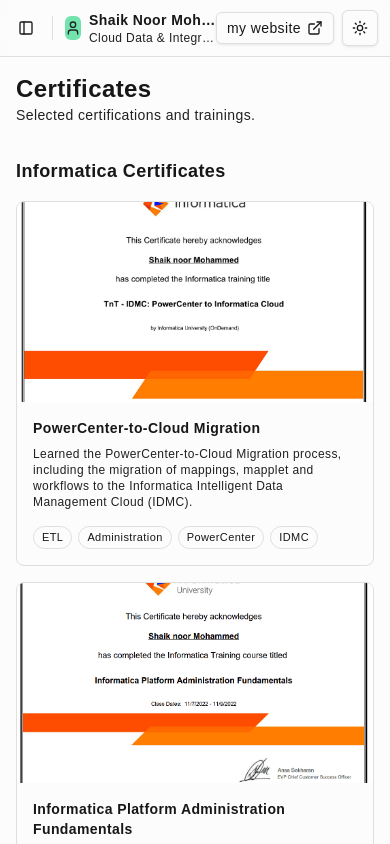
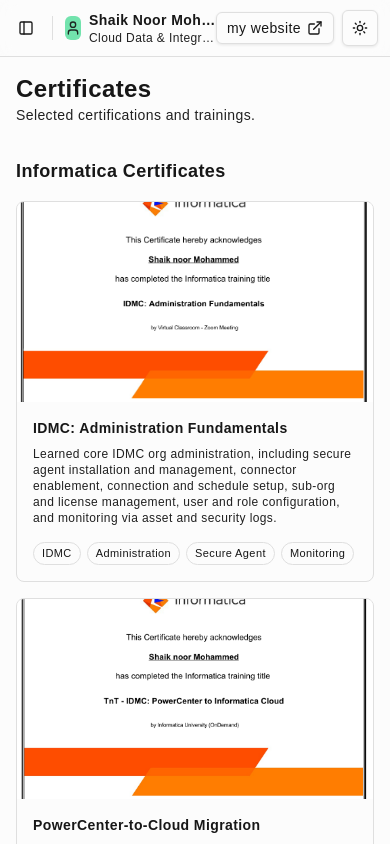
Before and after one commit to shaik-noor/resume, a Next.js app: page /certificates in a window 390 px wide. Shown: the top 844 px of the page. Built offline with nearby package versions, Linux system fonts and the light colour scheme.

Commit message:
feat(certificates): add IDMC certificate and refactor display component
Add new IDMC Admin Fundamentals certificate image and details. Refactor certificates page to use new CertificatesGrid component with modal dialog for better UX. Remove redundant padding in about page card content.

```diff
--- a/app/about/page.tsx
+++ b/app/about/page.tsx
@@ -120,7 +120,7 @@
 					</div>
 					<div className="grid gap-3 sm:grid-cols-3">
 						<Card>
-							<CardContent className="py-4">
+							<CardContent>
 								<div className="flex items-baseline justify-between">
 									<span className="text-xs text-muted-foreground">
 										Experience
@@ -135,7 +135,7 @@
 							</CardContent>
 						</Card>
 						<Card>
-							<CardContent className="py-4">
+							<CardContent >
 								<span className="text-xs text-muted-foreground">Company</span>
 								<p className="mt-2 text-xl font-semibold tracking-tight">
 									Informatica
@@ -143,7 +143,7 @@
 							</CardContent>
 						</Card>
 						<Card>
-							<CardContent className="py-4">
+							<CardContent>
 								<span className="text-xs text-muted-foreground">Focus</span>
 								<p className="mt-2 text-xl font-semibold tracking-tight">
 									PowerCenter · IDMC · Cloud ETL
--- a/app/certificates/page.tsx
+++ b/app/certificates/page.tsx
@@ -3,7 +3,7 @@
 	alternates: { canonical: "/certificates" },
 };
 
-import Image from "next/image";
+import CertificatesGrid from "@/components/certificates-grid";
 type Certificate = {
 	title: string;
 	image: string;
@@ -15,6 +15,14 @@
 export default function CertificatesPage() {
 	// Informatica certificates (images expected under `public/assets/certificates/*`)
 	const informaticaCertificates: Certificate[] = [
+				{
+			title:
+			"IDMC: Administration Fundamentals",
+			image: "/assets/certificates/IDMC-Admin-Fundamentals.png",
+			description:
+				"Learned core IDMC org administration, including secure agent installation and management, connector enablement, connection and schedule setup, sub-org and license management, user and role configuration, and monitoring via asset and security logs.",
+			skills: ["IDMC", "Administration", "Secure Agent", "Monitoring"],
+		},
 		{
 			title: "PowerCenter-to-Cloud Migration",
 			image: "/assets/certificates/PC-TO-IDMC-certificate.png",
@@ -57,14 +65,7 @@
 				"Integrate applications and systems, implement business processes using process designer that can access data from on-premise as well as cloud, and expose them as composite APIs.",
 			skills: ["Informatica", "ETL", "Data Integration", "CAI"],
 		},
-		{
-			title:
-			"IDMC: Administration Fundamentals",
-			image: "/assets/informatica_logo.jpg",
-			description:
-				"Learned core IDMC org administration, including secure agent installation and management, connector enablement, connection and schedule setup, sub-org and license management, user and role configuration, and monitoring via asset and security logs.",
-			skills: ["IDMC", "Administration", "Secure Agent", "Monitoring"],
-		},
+
 	];
 
 	// Other certificates
@@ -141,92 +142,10 @@
 					Selected certifications and trainings.
 				</p>
 			</header>
-
-			{/* Informatica */}
-			<div className="space-y-4">
-				<h2 className="text-lg font-semibold">Informatica Certificates</h2>
-				<div className="grid gap-4 sm:grid-cols-2">
-					{informaticaCertificates.map((c) => (
-						<div
-							key={c.title}
-							className="rounded-lg border p-0 overflow-hidden"
-						>
-							<div className="aspect-video w-full bg-muted relative">
-								<Image
-									src={c.image}
-									alt={c.title}
-									fill
-									unoptimized
-									className="object-cover"
-								/>
-							</div>
-							<div className="p-4 space-y-2">
-								<h3 className="text-sm font-semibold">{c.title}</h3>
-								<p className="text-xs text-muted-foreground">{c.description}</p>
-								<div className="flex flex-wrap gap-1.5 pt-2">
-									{c.skills.map((s) => (
-										<span
-											key={s}
-											className="inline-flex items-center rounded-full border px-2 py-0.5 text-[11px]"
-										>
-											{s}
-										</span>
-									))}
-								</div>
-							</div>
-						</div>
-					))}
-				</div>
-			</div>
-
-			{/* Other */}
-			<div className="space-y-4">
-				<h2 className="text-lg font-semibold">Other Certificates</h2>
-				<div className="grid gap-4 sm:grid-cols-2">
-					{otherCertificates.map((c) => (
-						<div
-							key={c.title}
-							className="rounded-lg border p-0 overflow-hidden"
-						>
-							<div className="aspect-video w-full bg-muted relative">
-								<Image
-									src={c.image}
-									alt={c.title}
-									fill
-									unoptimized
-									className="object-cover"
-								/>
-							</div>
-							<div className="p-4 space-y-2">
-								<h3 className="text-sm font-semibold">{c.title}</h3>
-								<p className="text-xs text-muted-foreground">{c.description}</p>
-								<div className="flex flex-wrap gap-1.5 pt-2">
-									{c.skills.map((s) => (
-										<span
-											key={s}
-											className="inline-flex items-center rounded-full border px-2 py-0.5 text-[11px]"
-										>
-											{s}
-										</span>
-									))}
-								</div>
-								{c.link && (
-									<div className="pt-3">
-										<a
-											className="inline-flex items-center justify-center gap-2 whitespace-nowrap rounded-md border bg-background text-sm font-medium transition-all hover:bg-accent hover:text-accent-foreground h-8 px-3"
-											href={c.link}
-											target="_blank"
-											rel="noopener noreferrer"
-										>
-											View certificate
-										</a>
-									</div>
-								)}
-							</div>
-						</div>
-					))}
-				</div>
-			</div>
+			<CertificatesGrid
+				informaticaCertificates={informaticaCertificates}
+				otherCertificates={otherCertificates}
+			/>
 		</section>
 	);
 }
--- /dev/null
+++ b/components/certificates-grid.tsx
@@ -0,0 +1,172 @@
+"use client"
+
+import { useState } from "react"
+import Image from "next/image"
+import {
+  Dialog,
+  DialogContent,
+  DialogHeader,
+  DialogTitle,
+  DialogDescription,
+} from "@/components/ui/dialog"
+
+type Certificate = {
+  title: string
+  image: string
+  link?: string
+  description: string
+  skills: string[]
+}
+
+export default function CertificatesGrid({
+  informaticaCertificates,
+  otherCertificates,
+}: {
+  informaticaCertificates: Certificate[]
+  otherCertificates: Certificate[]
+}) {
+  const [open, setOpen] = useState(false)
+  const [selected, setSelected] = useState<Certificate | null>(null)
+
+  function onCardClick(c: Certificate) {
+    setSelected(c)
+    setOpen(true)
+  }
+
+  return (
+    <>
+      {/* Informatica */}
+      <div className="space-y-4">
+        <h2 className="text-lg font-semibold">Informatica Certificates</h2>
+        <div className="grid gap-4 sm:grid-cols-2">
+          {informaticaCertificates.map((c) => (
+            <div
+              key={c.title}
+              className="rounded-lg border p-0 overflow-hidden cursor-pointer"
+              role="button"
+              tabIndex={0}
+              onClick={() => onCardClick(c)}
+            >
+              <div className="aspect-video w-full bg-muted relative">
+                <Image
+                  src={c.image}
+                  alt={c.title}
+                  fill
+                  unoptimized
+                  className="object-cover"
+                />
+              </div>
+              <div className="p-4 space-y-2">
+                <h3 className="text-sm font-semibold">{c.title}</h3>
+                <p className="text-xs text-muted-foreground">{c.description}</p>
+                <div className="flex flex-wrap gap-1.5 pt-2">
+                  {c.skills.map((s) => (
+                    <span
+                      key={s}
+                      className="inline-flex items-center rounded-full border px-2 py-0.5 text-[11px]"
+                    >
+                      {s}
+                    </span>
+                  ))}
+                </div>
+              </div>
+            </div>
+          ))}
+        </div>
+      </div>
+
+      {/* Other */}
+      <div className="space-y-4">
+        <h2 className="text-lg font-semibold">Other Certificates</h2>
+        <div className="grid gap-4 sm:grid-cols-2">
+          {otherCertificates.map((c) => (
+            <div
+              key={c.title}
+              className="rounded-lg border p-0 overflow-hidden cursor-pointer"
+              role="button"
+              tabIndex={0}
+              onClick={() => onCardClick(c)}
+            >
+              <div className="aspect-video w-full bg-muted relative">
+                <Image
+                  src={c.image}
+                  alt={c.title}
+                  fill
+                  unoptimized
+                  className="object-cover"
+                />
+              </div>
+              <div className="p-4 space-y-2">
+                <h3 className="text-sm font-semibold">{c.title}</h3>
+                <p className="text-xs text-muted-foreground">{c.description}</p>
+                <div className="flex flex-wrap gap-1.5 pt-2">
+                  {c.skills.map((s) => (
+                    <span
+                      key={s}
+                      className="inline-flex items-center rounded-full border px-2 py-0.5 text-[11px]"
+                    >
+                      {s}
+                    </span>
+                  ))}
+                </div>
+                {c.link && (
+                  <div className="pt-3">
+                    <a
+                      className="inline-flex items-center justify-center gap-2 whitespace-nowrap rounded-md border bg-background text-sm font-medium transition-all hover:bg-accent hover:text-accent-foreground h-8 px-3"
+                      href={c.link}
+                      target="_blank"
+                      rel="noopener noreferrer"
+                      onClick={(e) => e.stopPropagation()}
+                    >
+                      View certificate
+                    </a>
+                  </div>
+                )}
+              </div>
+            </div>
+          ))}
+        </div>
+      </div>
+
+      <Dialog
+        open={open}
+        onOpenChange={(o) => {
+          setOpen(o)
+          if (!o) setSelected(null)
+        }}
+      >
+        <DialogContent className="sm:max-w-3xl p-0">
+          {selected && (
+            <>
+              <DialogHeader className="p-6 pb-0">
+                <DialogTitle>{selected.title}</DialogTitle>
+                <DialogDescription>{selected.description}</DialogDescription>
+              </DialogHeader>
+              <div className="aspect-video w-full relative">
+                <Image
+                  src={selected.image}
+                  alt={selected.title}
+                  fill
+                  unoptimized
+                  className="object-contain bg-muted"
+                />
+              </div>
+              {selected.link && (
+                <div className="p-6 pt-4">
+                  <a
+                    className="inline-flex items-center justify-center gap-2 whitespace-nowrap rounded-md border bg-background text-sm font-medium transition-all hover:bg-accent hover:text-accent-foreground h-9 px-4"
+                    href={selected.link}
+                    target="_blank"
+                    rel="noopener noreferrer"
+                  >
+                    Open external certificate
+                  </a>
+                </div>
+              )}
+            </>
+          )}
+        </DialogContent>
+      </Dialog>
+    </>
+  )
+}
```
Also changed, not shown: public/assets/certificates/IDMC-Admin-Fundamentals.png (added).
